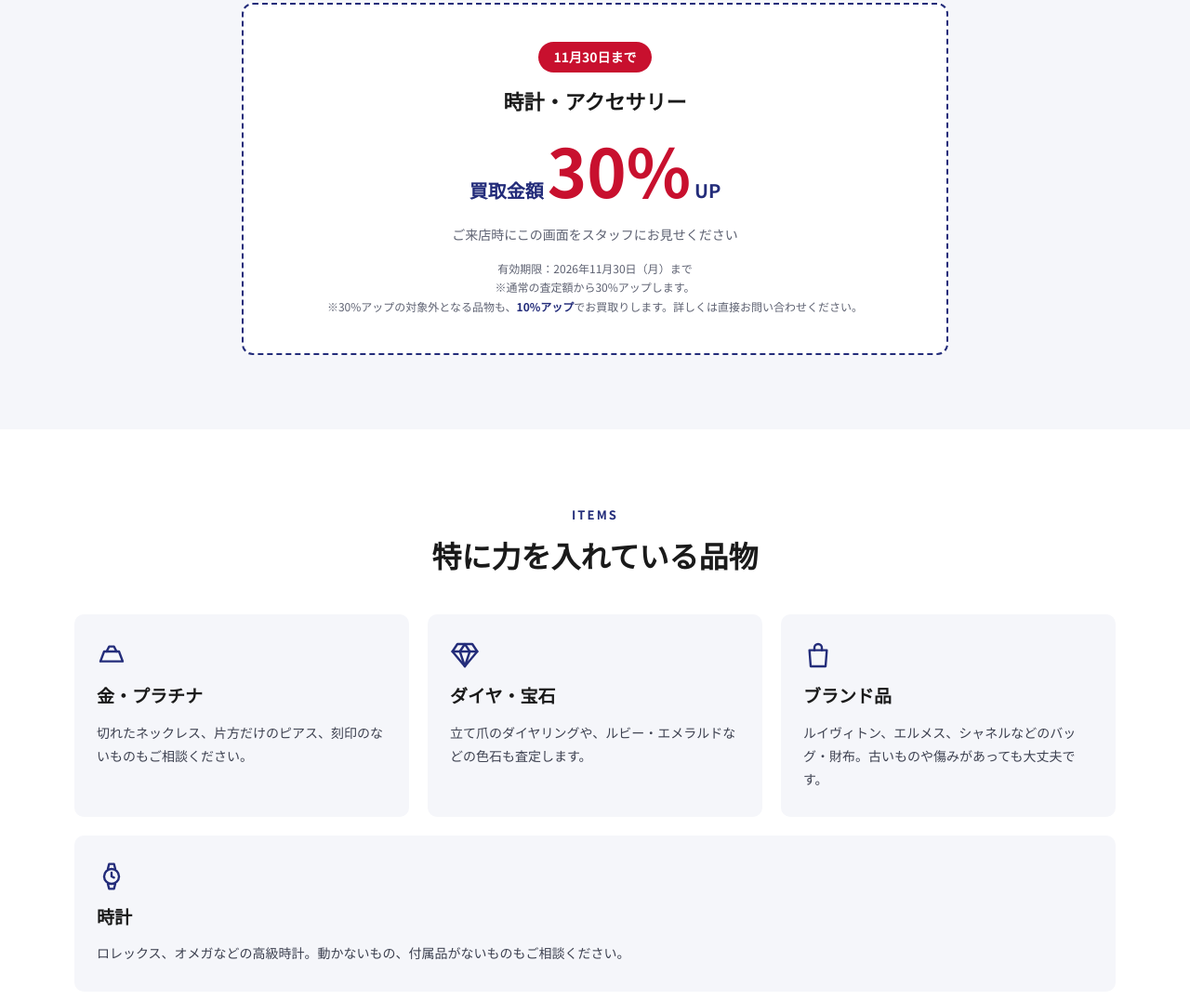
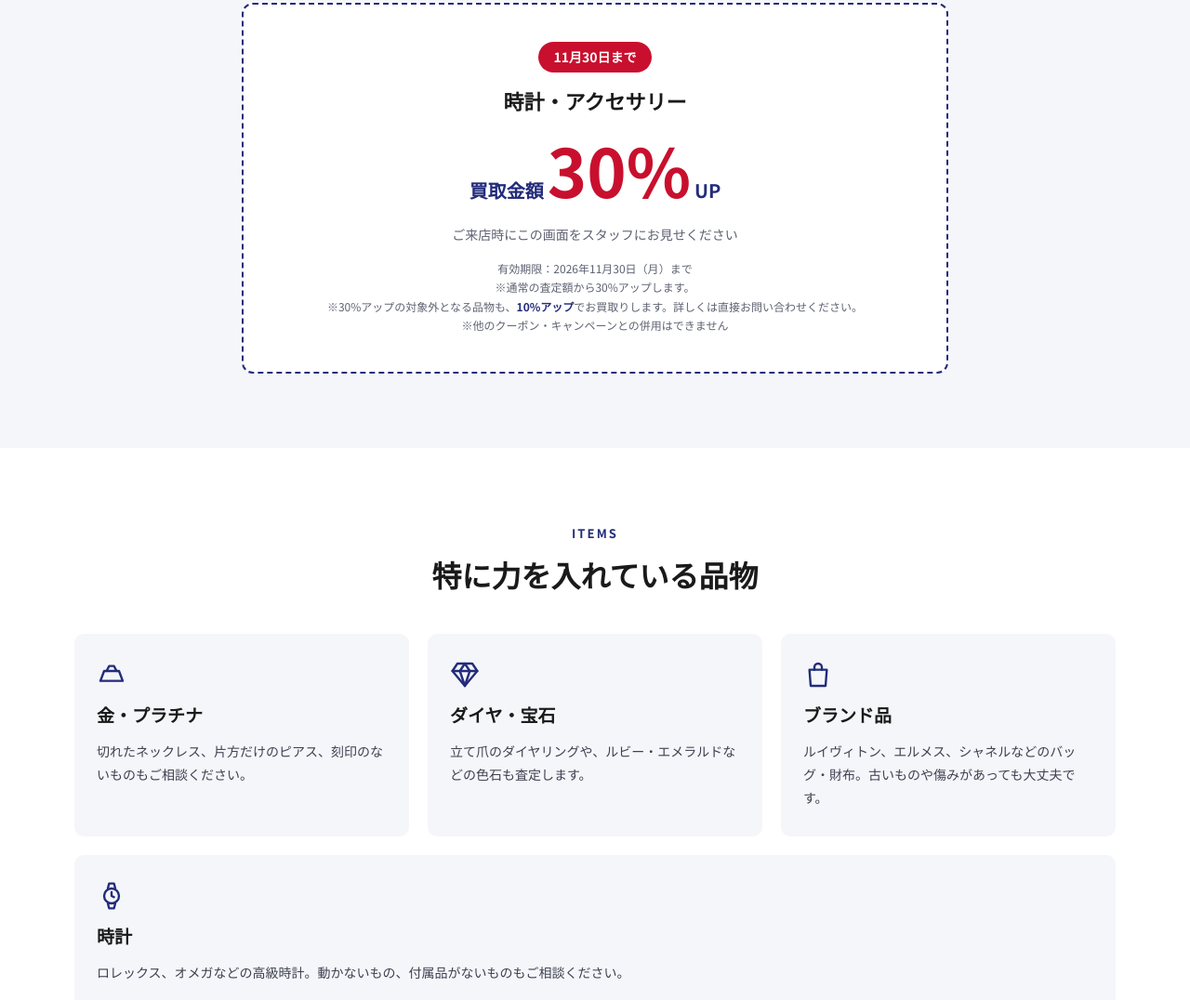
Before and after one commit to bingocoltd1029-maker/horyuji, a plain HTML site: page index.html in a window 1280 px wide. Shown: the part 835-1911 px from the top of the page at 93% size. Drawn offline with Linux system fonts and the light colour scheme.

Commit message:
クーポン注意書きに併用不可の1行を戻す
Co-Authored-By: Claude Opus 5.5 <noreply@anthropic.com>
Claude-Session: https://claude.ai/code/session_0112MCst74ePVHdoriG1QfFD

```diff
--- a/index.html
+++ b/index.html
@@ -75,7 +75,7 @@ a{color:#232C7A}a:hover{color:#161C55}
 <span style="font-weight: 700; font-size: 22px; color: #1A1A1A; line-height: 1.5">時計・アクセサリー</span>
 <span style="font-weight: 700; font-size: 20px; color: #232C7A; line-height: 1.2">買取金額<span style="font-size: 72px; color: #C8102E; margin: 0 4px">30%</span>UP</span>
 <span style="font-size: 14px; color: #5E6272">ご来店時にこの画面をスタッフにお見せください</span>
-<span style="font-size: 12px; color: #5E6272; line-height: 1.7">有効期限：2026年11月30日（月）まで<br>※通常の査定額から30%アップします。<br>※30%アップの対象外となる品物も、<strong style="color: #232C7A">10%アップ</strong>でお買取りします。詳しくは直接お問い合わせください。</span>
+<span style="font-size: 12px; color: #5E6272; line-height: 1.7">有効期限：2026年11月30日（月）まで<br>※通常の査定額から30%アップします。<br>※30%アップの対象外となる品物も、<strong style="color: #232C7A">10%アップ</strong>でお買取りします。詳しくは直接お問い合わせください。<br>※他のクーポン・キャンペーンとの併用はできません</span>
 </div>
 </div>
 </section>
```
